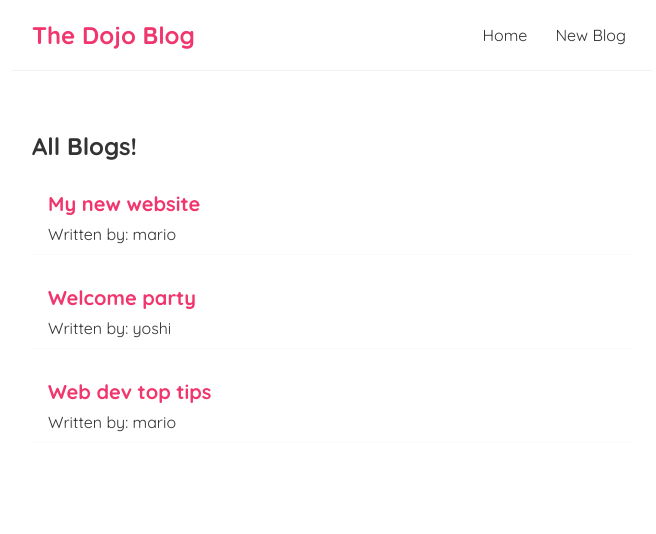
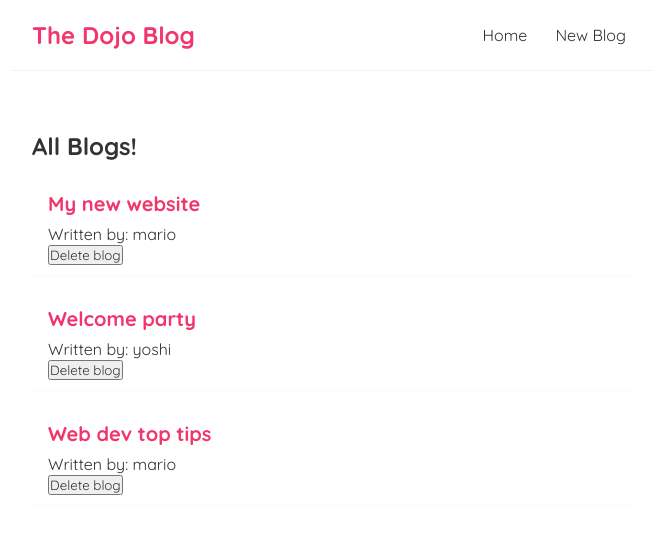
Before and after one commit to Pgph/react-blog, a React (Create React App) app: page / in a window 1280 px wide. Shown: the top 534 px of the page, without its empty margins (308-964 px from the left). Built offline with nearby package versions, Linux system fonts and the light colour scheme; data requests are answered from the project's data file.

Commit message:
Added local json-server database and import data from them. Added catch error for request and handle loading process before fetch the data.

```diff
--- /dev/null
+++ b/data/db.json
@@ -0,0 +1,22 @@
+{
+  "blogs": [
+    {
+      "title": "My new website",
+      "body": "lorem ipsum...",
+      "author": "mario",
+      "id": 1
+    },
+    {
+      "title": "Welcome party",
+      "body": "lorem ipsum...",
+      "author": "yoshi",
+      "id": 2
+    },
+    {
+      "title": "Web dev top tips",
+      "body": "lorem ipsum...",
+      "author": "mario",
+      "id": 3
+    }
+  ]
+}
--- a/src/BlogList.js
+++ b/src/BlogList.js
@@ -1,7 +1,4 @@
-const BlogList = (props) => {
-  const blogs = props.blogs;
-  const title = props.title;
-
+const BlogList = ({ blogs, title, handleDelete }) => {
   return (
     <div className="blog-list">
       <h2>{title}</h2>
@@ -9,6 +6,7 @@ const BlogList = (props) => {
         <div className="blog-preview" key={blog.id}>
           <h2>{blog.title}</h2>
           <p>Written by: {blog.author}</p>
+          <button onClick={() => handleDelete(blog.id)}>Delete blog</button>
         </div>
       ))}
     </div>
--- a/src/Home.js
+++ b/src/Home.js
@@ -1,21 +1,47 @@
-import { useState } from "react";
+import { useState, useEffect } from "react";
 import BlogList from "./BlogList";
 
 const Home = () => {
-  const [blogs, setBlogs] = useState([
-    { title: "My new website", body: "lorem ipsum...", author: "mario", id: 1 },
-    { title: "Welcome party", body: "lorem ipsum...", author: "yoshi", id: 2 },
-    {
-      title: "Web dev top tips",
-      body: "lorem ipsum...",
-      author: "mario",
-      id: 3,
-    },
-  ]);
+  const [blogs, setBlogs] = useState(null);
+  const [isPending, setIsPending] = useState(true);
+  const [error, setError] = useState(null);
+
+  const handleDelete = (id) => {
+    const newBlogs = blogs.filter((blog) => blog.id !== id);
+    setBlogs(newBlogs);
+  };
+
+  useEffect(() => {
+    fetch("http://localhost:8000/blogs")
+      .then((res) => {
+        if (!res.ok) {
+          throw Error("Could not fetch the data for that resource");
+        }
+        return res.json();
+      })
+      .then((data) => {
+        setBlogs(data);
+        setIsPending(false);
+        setError(null);
+      })
+      .catch((e) => {
+        setIsPending(false);
+        setError(e.message);
+      });
+    console.log("use effect ran");
+  }, []);
 
   return (
     <div className="home">
-      <BlogList blogs={blogs} title="All Blogs!" />
+      {error && <div>{error}</div>}
+      {isPending && <div>Loading...</div>}
+      {blogs && (
+        <BlogList
+          blogs={blogs}
+          title="All Blogs!"
+          handleDelete={handleDelete}
+        />
+      )}
     </div>
   );
 };
```
